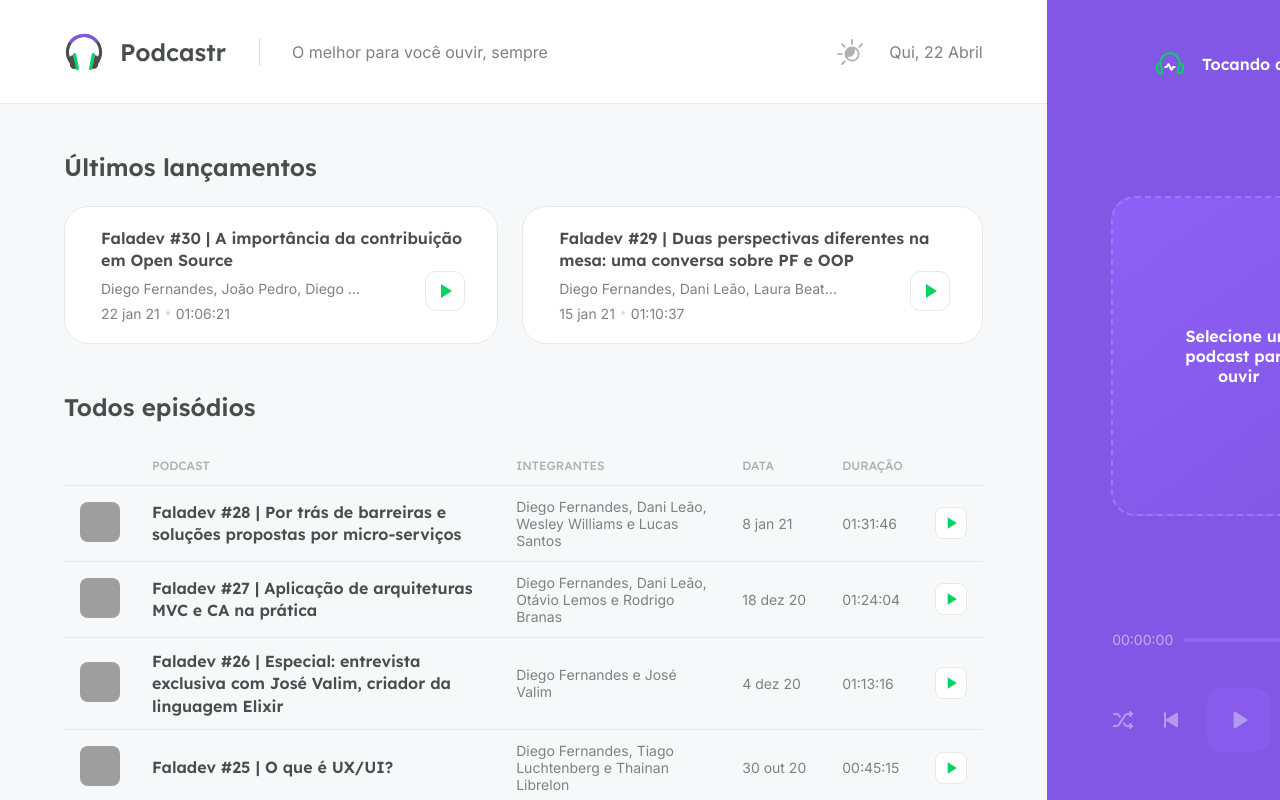
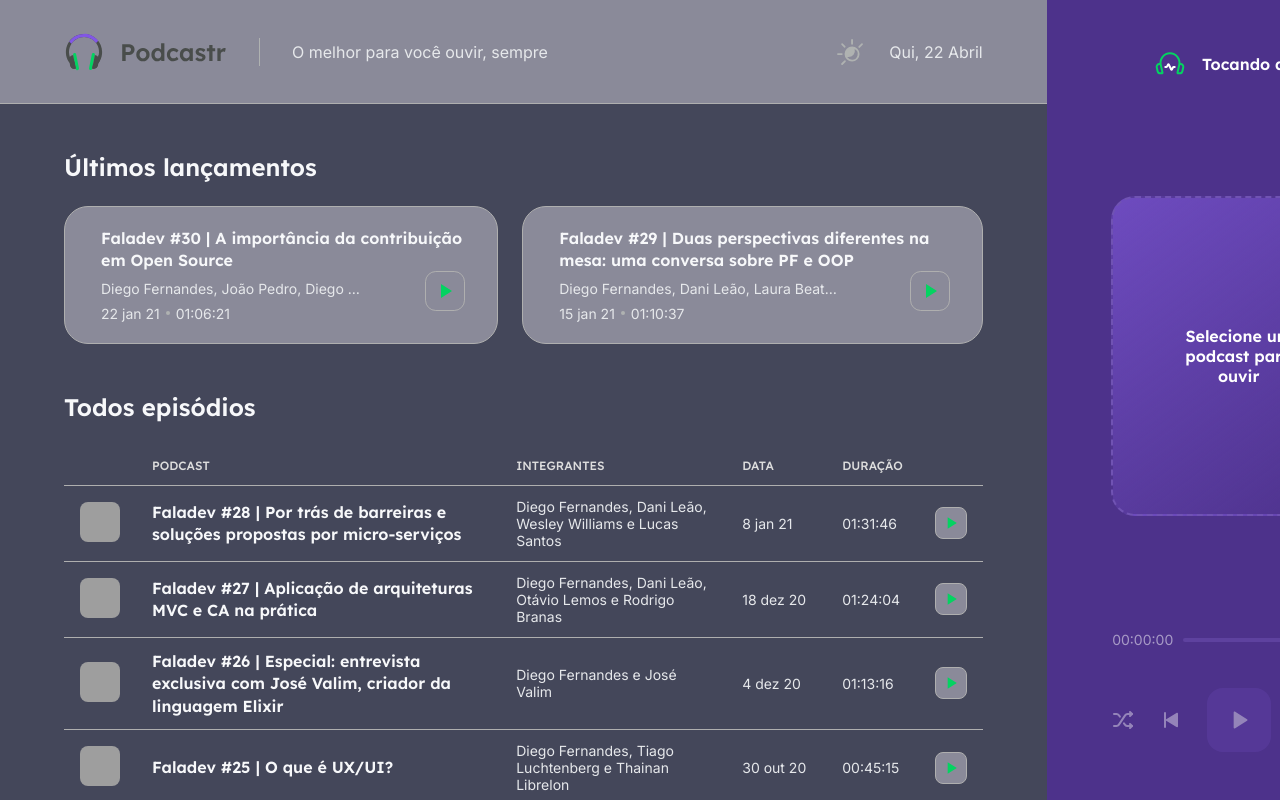
Before and after one commit to dvargas42/podcastr, a Next.js app: page / in a window 1280 px wide. Shown: the top 800 px of the page. Built offline with nearby package versions, Linux system fonts and the light colour scheme; data requests are answered from the project's data file; grey boxes are pictures that could not be loaded.

Commit message:
new color creation

```diff
--- a/src/components/Player/styles.module.scss
+++ b/src/components/Player/styles.module.scss
@@ -4,7 +4,7 @@
   padding: 3rem 4rem;
 
   background: var(--purple-500);
-  color: var(--white);
+  color: var(--white-100);
 
   display: flex;
   flex-direction: column;
@@ -58,7 +58,7 @@
   height: 20rem;
   border: 2px dashed var(--purple-300);
   border-radius: 1.5rem;
-  background: linear-gradient(143.8deg, rgba(145, 100, 250, 0.8) 0%, rgba(0, 0, 0, 0) 100%);
+  background: linear-gradient(143.8deg, rgba(118, 82, 204, 0.8) 0%, rgba(0, 0, 0, 0) 100%);
 
   padding: 4rem;
   text-align: center;
--- a/src/styles/global.scss
+++ b/src/styles/global.scss
@@ -6,6 +6,8 @@
 
 :root {
   --white: #FFF;
+  --white-100:#FFF;
+
 
   --gray-50: #F7F8FA;
   --gray-100: #E6E8EB;
@@ -21,6 +23,26 @@
   --purple-500: #8257E5;
   --purple-800: #6F48C9;
 }
+
+:root[data-theme="theme-dark"]{
+  --white:#8a8a99;
+  --white-100:#FFF;
+
+  --gray-50: #44475a;
+  --gray-100: #afafaf;
+  --gray-150: #AFB2B1;
+  --gray-200: #DDDDDD;
+  --gray-500: #E6E8EB;
+  --gray-800: #F7F8FA;
+
+  --green-500: #04D361;
+
+  --purple-300: #7053b3;
+  --purple-400: #6243aa;
+  --purple-500: #4d328b;
+  --purple-800: #442c7c;
+}
+
 
 @media (width: 1080px) {
   html {
```
